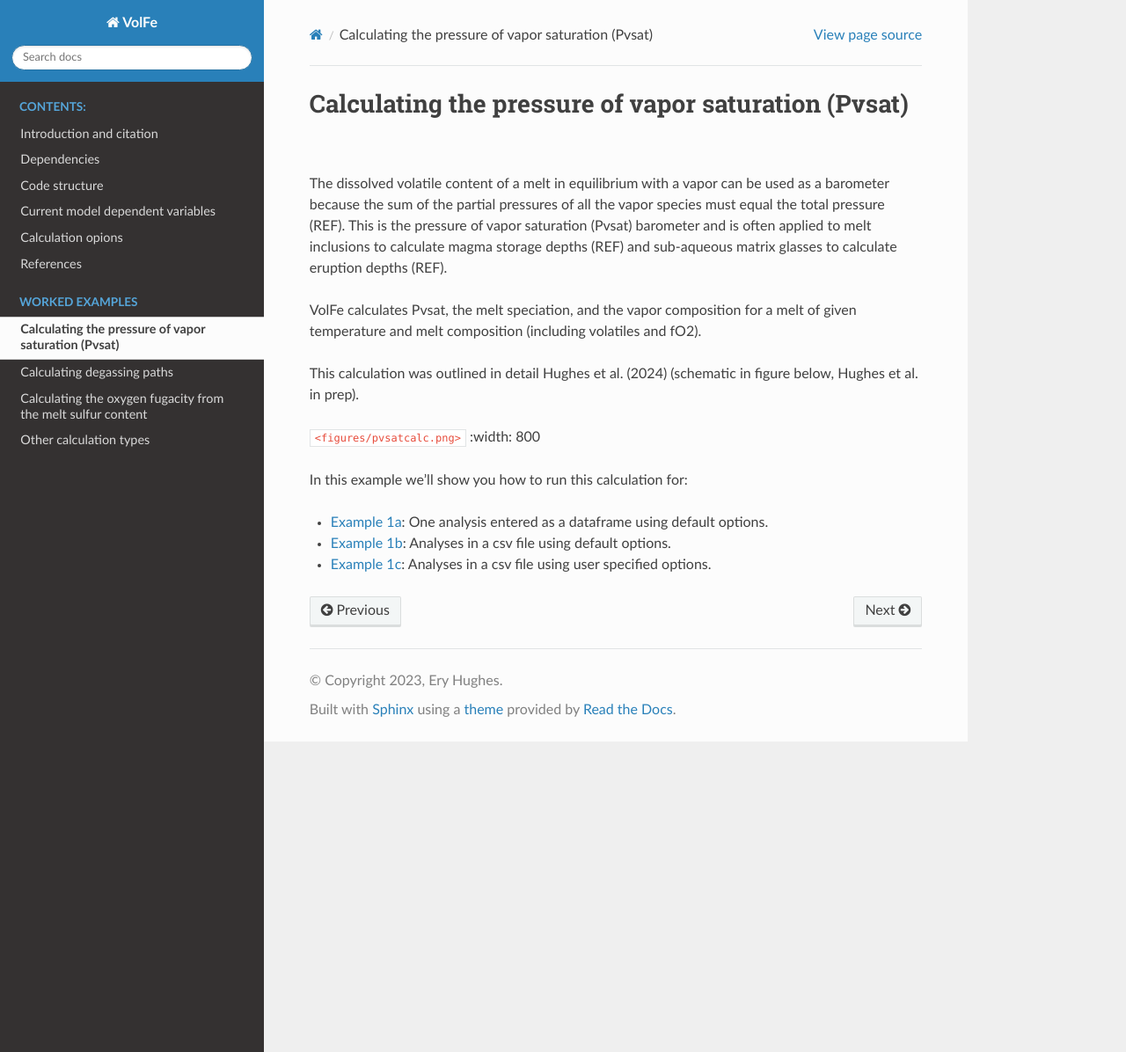
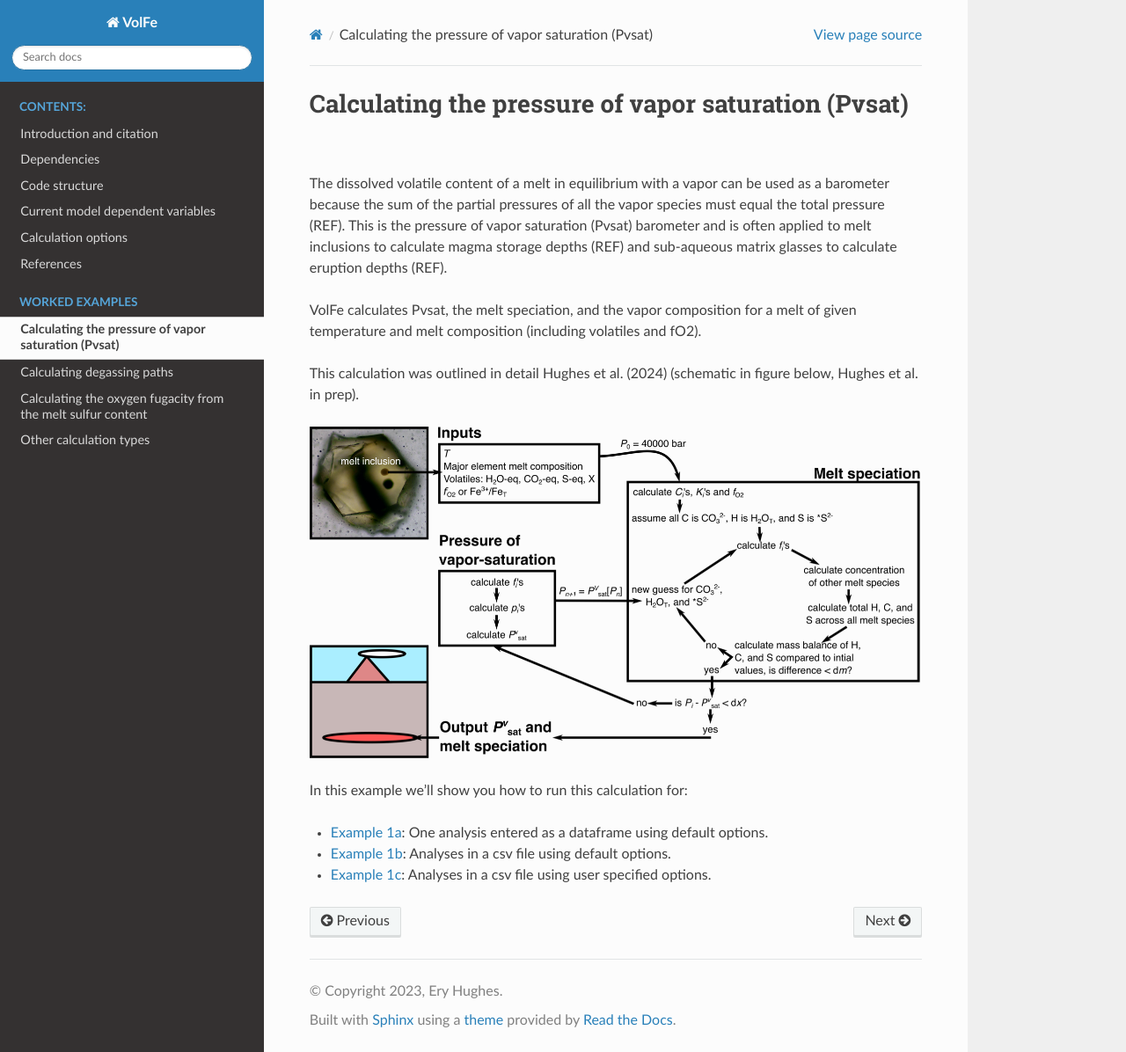
Before and after one commit to eryhughes/VolFe, a Sphinx documentation site: the page built from docs/worked_example_pvsat.rst, in a window 1280 px wide and 1196 px high. Shown: the whole window at 88% size. Built offline with Sphinx 7.4.7 and the Read the Docs theme 2.0.0, drawn with Linux system fonts in a browser that asks for light colours; cross-references to code outside the pages are shown as plain code.

Commit message:
small edits

```diff
--- a/docs/options.rst
+++ b/docs/options.rst
@@ -1,5 +1,5 @@
 =========================
-Calculation opions
+Calculation options
 =========================
 
 There are various options for how the calculations are done in VolFe.
--- a/docs/worked_example_pvsat.rst
+++ b/docs/worked_example_pvsat.rst
@@ -9,7 +9,7 @@ VolFe calculates Pvsat, the melt speciation, and the vapor composition for a mel
 
 This calculation was outlined in detail Hughes et al. (2024) (schematic in figure below, Hughes et al. in prep).
 
-:image:`<figures/pvsatcalc.png>` :width: 800
+.. figure:: figures/pvsatcalc.png
 
 In this example we'll show you how to run this calculation for:
 
```
Also changed, not shown: 1 other file.
